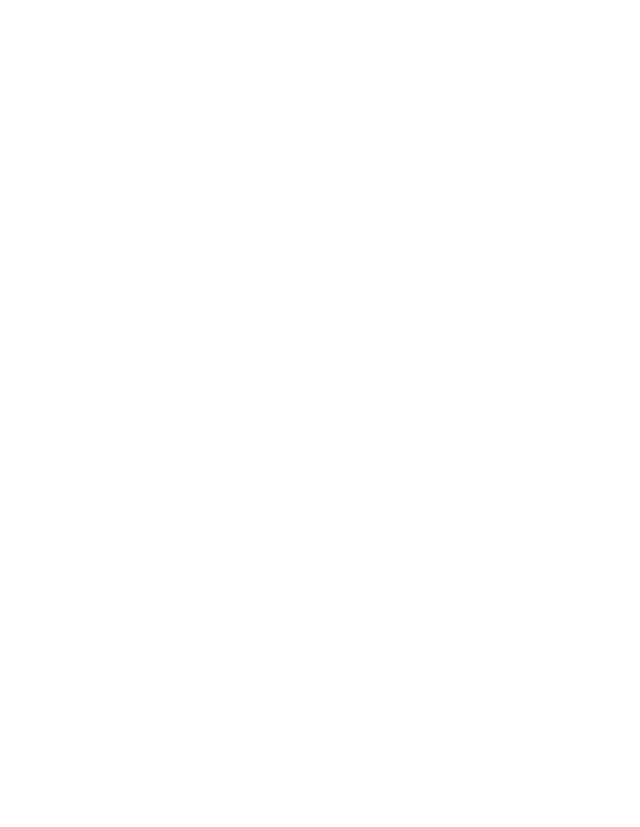
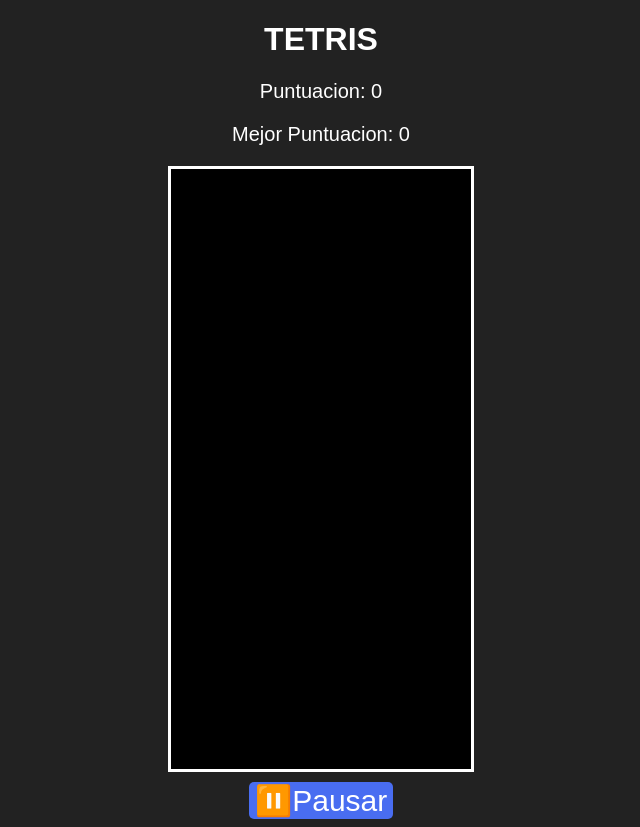
Before and after one commit to RubenMRDev/tetris, a plain HTML site: page index.html in a window 1280 px wide. Shown: the whole page, without its empty margins (319-959 px from the left). Before the commit the page ends 800 px from the top, so only its background shows below. Drawn offline with nearby package versions, Linux system fonts and the light colour scheme.

Commit message:
html and css done

```diff
--- a/index.html
+++ b/index.html
@@ -4,8 +4,20 @@
     <meta charset="UTF-8">
     <meta name="viewport" content="width=device-width, initial-scale=1.0">
     <title>Tetris</title>
+    <link rel="stylesheet" href="styles.css">
+    <script src="https://cdnjs.cloudflare.com/ajax/libs/gsap/3.12.2/gsap.min.js"></script>
 </head>
 <body>
+    <h1>TETRIS</h1>
 
+    <div class="scoreContainer">
+        <p>Puntuacion: <span id="score">0</span></p>
+        <p>Mejor Puntuacion: <span id="highScore">0</span></p>
+    </div>
+
+    <canvas id="tetris" width="300" height="600"></canvas>
+    <button id="pauseButton">⏸️Pausar</button>
+
+    <script src="main.js"></script>
 </body>
 </html>
--- a/main.js
+++ b/main.js
@@ -1 +1,5 @@
-const
+const canvas = document.getElementById('tetris');
+const ctx = canvas.getContext('2d');
+const pauseBtn = document.getElementById('pauseButton');
+const score = document.getElementById('score');
+const highScore = document.getElementById('highScore');
--- a/styles.css
+++ b/styles.css
@@ -1,3 +1,41 @@
 body {
+    text-align: center;
+    background-color: #222;
+    color: white;
+    font-family: Arial, Helvetica, sans-serif;
+}
 
+.scoreContainer {
+    font-size: 20px;
+    margin-bottom: 10px;
 }
+
+
+canvas {
+    border: 3px solid white;
+    background-color: black;
+    display: block;
+    margin: auto;
+}
+
+button {
+    margin-top: 10px;
+    font-size: 30px;
+    background-color: rgb(73, 109, 241);
+    color: white;
+    border: none;
+    border-radius: 5px;
+    cursor: pointer;
+    transition: 0.2s ease-in-out;
+}
+
+button:hover {
+    margin-top: 10px;
+    font-size: 30px;
+    background-color: rgb(46, 72, 164);
+    color: white;
+    border: none;
+    border-radius: 5px;
+    cursor: pointer;
+    transition: 0.2s ease-in-out;
+}
```
